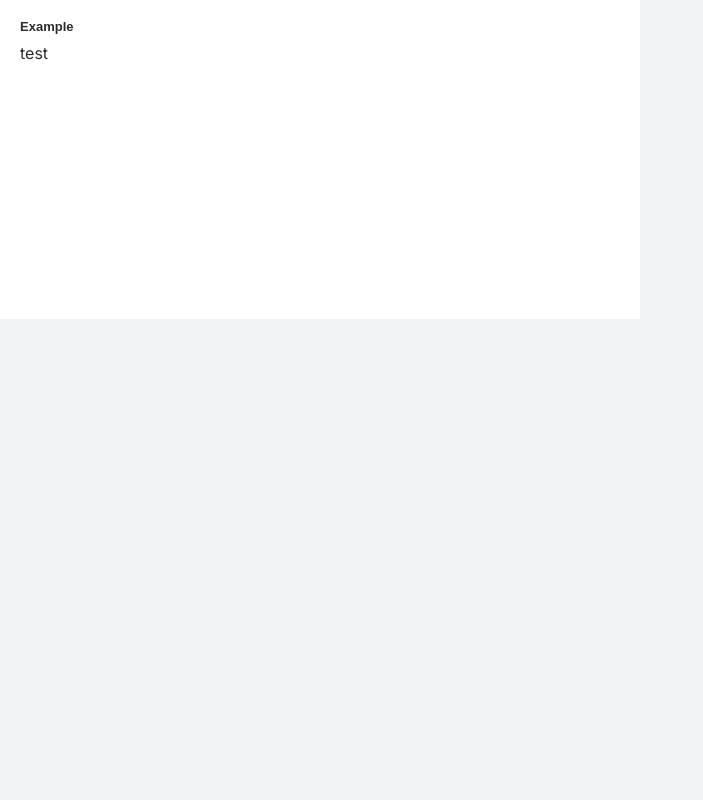
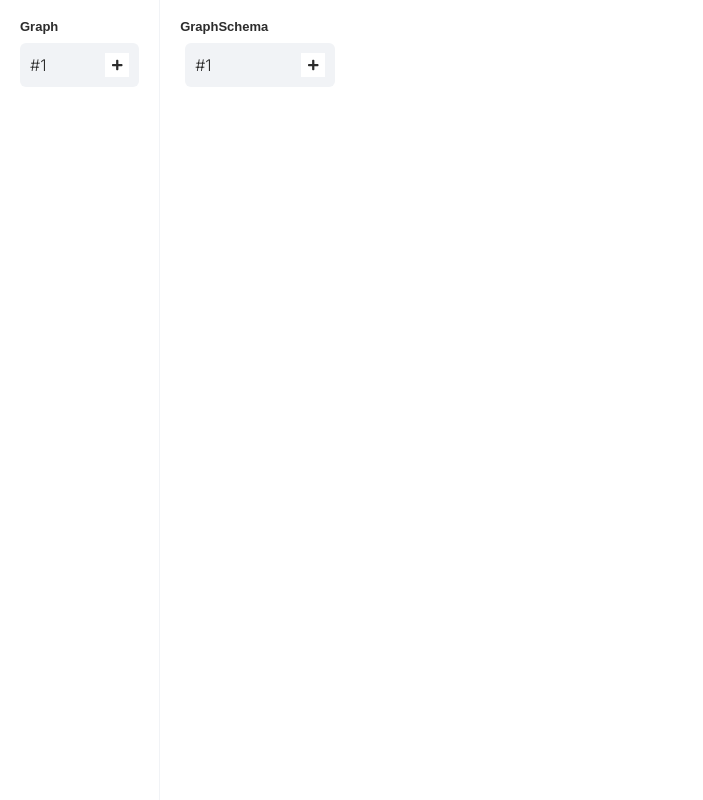
Before and after one commit to chepuhasasha/orbitale, a Vue app: page / in a window 1280 px wide. Shown: the whole page, without its empty margins (0-703 px from the left). Built offline with nearby package versions, Linux system fonts and the light colour scheme.

Commit message:
add graph

```diff
--- a/package.json
+++ b/package.json
@@ -6,9 +6,7 @@
     "serve": "vue-cli-service serve",
     "build": "vue-cli-service build",
     "lint": "vue-cli-service lint",
-    "test": "vue-cli-service test:unit",
-    "storybook": "start-storybook -p 6006",
-    "build-storybook": "build-storybook"
+    "test": "vue-cli-service test:unit"
   },
   "dependencies": {
     "@fortawesome/fontawesome-svg-core": "^1.2.34",
--- a/src/blocks/Example.vue
+++ /dev/null
@@ -1,26 +0,0 @@
-<template lang='pug'>
-  Block(
-    block-title='Example'
-    :grid-area='gridArea'
-  )
-    template(v-slot:body)
-      span test
-</template>
-
-<script>
-export default {
-  name: 'Example',
-  props: {
-    gridArea: {
-      type: String,
-      default: null
-    }
-  },
-  components: {
-    Block: () => import('@/templates/Block.vue')
-  }
-}
-</script>
-
-<style lang='scss'>
-</style>
--- /dev/null
+++ b/src/blocks/Graph.vue
@@ -0,0 +1,34 @@
+<template lang='pug'>
+  Block(
+    block-title='Graph'
+    :grid-area='gridArea'
+  )
+    template(v-slot:body)
+      GraphItem(:graph='graph')
+</template>
+
+<script>
+import { mapState } from 'vuex'
+
+export default {
+  name: 'Graph',
+  props: {
+    gridArea: {
+      type: String,
+      default: null
+    }
+  },
+  components: {
+    Block: () => import('@/templates/Block.vue'),
+    GraphItem: () => import('@/components/GraphItem.vue'),
+  },
+  computed: {
+  ...mapState({
+    graph: state => state.graph
+  })
+}
+}
+</script>
+
+<style lang='scss'>
+</style>
--- /dev/null
+++ b/src/blocks/GraphSchema.vue
@@ -0,0 +1,34 @@
+<template lang='pug'>
+  Block(
+    block-title='GraphSchema'
+    :grid-area='gridArea'
+  )
+    template(v-slot:body)
+      SchemaItem(:graph='graph')
+</template>
+
+<script>
+import { mapState } from 'vuex'
+
+export default {
+  name: 'GraphSchema',
+  props: {
+    gridArea: {
+      type: String,
+      default: null
+    }
+  },
+  components: {
+    Block: () => import('@/templates/Block.vue'),
+    SchemaItem: () => import('@/components/SchemaItem.vue'),
+  },
+  computed: {
+  ...mapState({
+    graph: state => state.graph
+  })
+}
+}
+</script>
+
+<style lang='scss'>
+</style>
--- /dev/null
+++ b/src/components/GraphItem.vue
@@ -0,0 +1,59 @@
+<template lang='pug'>
+  .graph-item
+    .graph-item_head
+      .graph-item_name {{ graph.name }}
+      Button(icon='plus' @click='add')
+    .graph-item_childs
+      GraphItem(
+        :graph='item'
+        v-for='(item, i) in graph.childs'
+      )
+</template>
+
+<script>
+import { Graph } from '@/mixin'
+
+export default {
+  name: 'GraphItem',
+  components: {
+    Button: () => import('@/components/Button.vue')
+  },
+  props: {
+    graph: {
+      type: Object,
+      require: true
+    }
+  },
+  mixins: [Graph],
+  methods: {
+    add() {
+      this.addGraph(this.graph, this.title, this.description)
+    }
+  }
+}
+</script>
+
+<style lang='scss'>
+.graph-item {
+  &_head {
+    background: var(--background_0);
+    padding: 10px;
+    border-radius: 6px;
+    display: flex;
+    justify-content: space-between;
+    align-items: center;
+    margin-bottom: 5px;
+  }
+
+  &_name {
+    font-weight: 300;
+  }
+
+  &_childs {
+    display: flex;
+    flex-direction: column;
+    gap: 5px;
+    padding-left: 30px;
+  }
+}
+</style>
--- /dev/null
+++ b/src/components/SchemaItem.vue
@@ -0,0 +1,70 @@
+<template lang='pug'>
+  .schema-item(:title='graph.name')
+    .schema-item_head
+      .schema-item_name {{ graph.name }}
+      Button(icon='plus' @click='add')
+    .schema-item_childs
+      SchemaItem(
+        :graph='item'
+        v-for='(item, i) in graph.childs'
+      )
+</template>
+
+<script>
+import { Graph } from '@/mixin'
+
+export default {
+  name: 'SchemaItem',
+  components: {
+    Button: () => import('@/components/Button.vue')
+  },
+  props: {
+    graph: {
+      type: Object,
+      require: true
+    }
+  },
+  data: () => {
+    return {
+      title: 'rrr',
+      description: ''
+    }
+  },
+  mixins: [Graph],
+  methods: {
+    add() {
+      this.addGraph(this.graph, this.title, this.description)
+    }
+  }
+}
+</script>
+
+<style lang='scss'>
+.schema-item {
+  display: flex;
+  &_head {
+    min-width: 150px;
+    max-width: 150px;
+    background: var(--background_0);
+    padding: 10px;
+    border-radius: 6px;
+    display: flex;
+    justify-content: space-between;
+    align-items: center;
+    margin-left: 5px;
+  }
+
+  &_name {
+    font-weight: 300;
+    width: 100%;
+    overflow: hidden;
+    text-overflow: ellipsis;
+  }
+
+  &_childs {
+    display: flex;
+    flex-direction: column;
+    gap: 5px;
+  }
+}
+</style>
--- /dev/null
+++ b/src/mixin.js
@@ -0,0 +1,15 @@
+/* eslint-disable */
+const Graph = {
+  methods: {
+    addGraph(parent, title, description) {
+      parent.childs.push({
+        id: Math.round(Math.random(new Date().getTime()) * 1000000),
+        name: title,
+        description,
+        childs: []
+      });
+    }
+  }
+};
+
+export { Graph }
--- a/src/store/graph.js
+++ b/src/store/graph.js
@@ -2,6 +2,10 @@ export default {
   namespaced: true,
 
   state: {
+    name: '#1',
+    id: 1,
+    description: 'MAIN',
+    childs: []
   },
 
   mutations: {
--- a/src/views/Home.vue
+++ b/src/views/Home.vue
@@ -1,6 +1,7 @@
 <template lang='pug'>
   .home
-    Example(grid-area='1/1/5/5')
+    Graph(grid-area='1/1/11/2')
+    GraphSchema(grid-area='1/2/11/9')
 </template>
 
 <script>
@@ -9,11 +10,12 @@ import { mapState } from 'vuex'
 export default {
   name: 'Home',
   components: {
-    Example: () => import('@/blocks/Example.vue'),
+    Graph: () => import('@/blocks/Graph.vue'),
+    GraphSchema: () => import('@/blocks/GraphSchema.vue'),
   },
   computed: {
     ...mapState({
-      file: state => state.fileThree.file
+      graph: state => state.graph
     })
   }
 }
```
